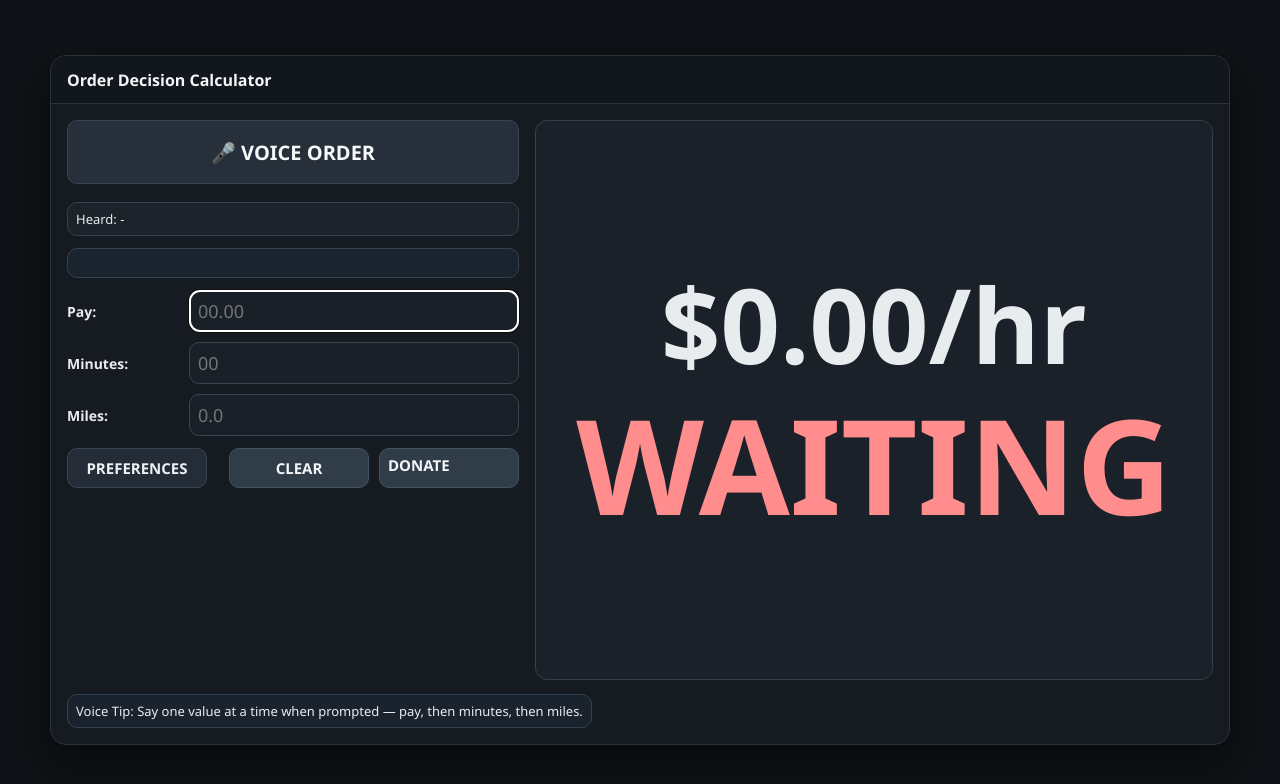
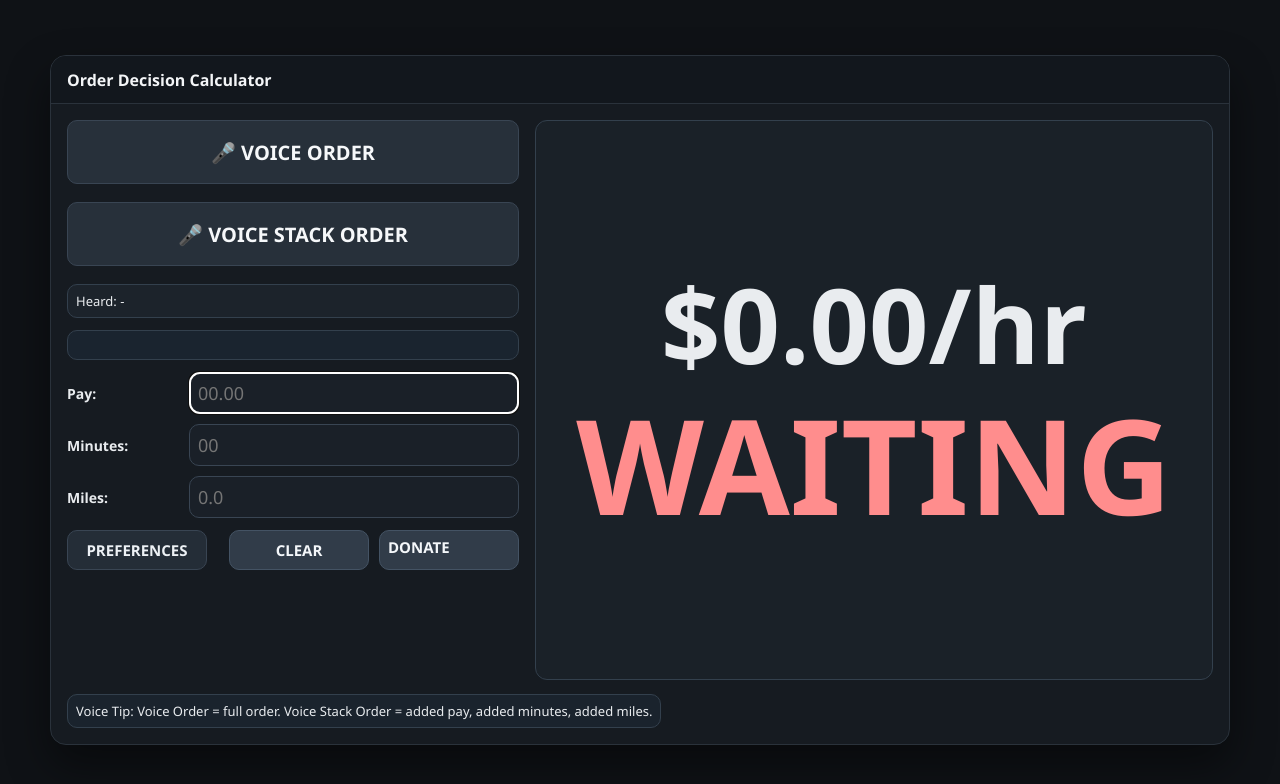
Before and after one commit to obscuratempura/UberCalc, a React (Vite) app in the folder frontend/: page / in a window 1280 px wide. Shown: the top 784 px of the page. Built offline with nearby package versions, Linux system fonts and the light colour scheme; no server answers.

Commit message:
Add stack voice mode with hard take/decline logic

```diff
--- a/frontend/src/App.jsx
+++ b/frontend/src/App.jsx
@@ -612,9 +612,14 @@ function calculateLocalResult(payload) {
 
   const hourlyRate = effectiveMinutes > 0 ? (effectivePay / effectiveMinutes) * 60 : 0;
   const dollarsPerMile = payload.miles > 0 ? effectivePay / payload.miles : 0;
+  const isStackOrder = payload.order_mode === "stack";
 
   let decision = "DECLINE";
-  if (payload.pay >= payload.guaranteed_take_pay && hourlyRate >= payload.target_hourly) {
+  if (isStackOrder) {
+    if (hourlyRate >= payload.target_hourly) {
+      decision = "TAKE";
+    }
+  } else if (payload.pay >= payload.guaranteed_take_pay && hourlyRate >= payload.target_hourly) {
     decision = "TAKE";
   } else if (hourlyRate >= payload.target_hourly && dollarsPerMile >= payload.min_per_mile) {
     decision = "TAKE";
@@ -634,6 +639,7 @@ export default function App() {
   const [pay, setPay] = useState("");
   const [minutesDigits, setMinutesDigits] = useState("");
   const [miles, setMiles] = useState("");
+  const [orderMode, setOrderMode] = useState("regular");
   const [targetHourly, setTargetHourly] = useState("24");
   const [minPerMile, setMinPerMile] = useState("1.50");
   const [guaranteedTakePay, setGuaranteedTakePay] = useState("10");
@@ -697,6 +703,7 @@ export default function App() {
         pay: parsedPay,
         minutes: parsedMinutes,
         miles: parsedMiles,
+        order_mode: orderMode,
         target_hourly: toNumberOrZero(targetHourly),
         min_per_mile: toNumberOrZero(minPerMile),
         guaranteed_take_pay: toNumberOrZero(guaranteedTakePay),
@@ -712,6 +719,10 @@ export default function App() {
       setResult(localResult);
       if (voiceStatusRef.current === "calculating") {
         setVoiceStatus("idle");
+      }
+
+      if (orderMode === "stack") {
+        return;
       }
 
       try {
@@ -747,6 +758,7 @@ export default function App() {
     targetHourly,
     minPerMile,
     guaranteedTakePay,
+    orderMode,
     activeBufferMultiplier,
     advancedMode,
     milesPerGallon,
@@ -861,7 +873,7 @@ export default function App() {
     }, VOICE_SILENCE_TIMEOUT_MS);
   }
 
-  function handleVoiceInput() {
+  function handleVoiceInput(mode = "regular") {
     const SpeechRecognition = window.SpeechRecognition || window.webkitSpeechRecognition;
     if (!SpeechRecognition || isListening) {
       if (!SpeechRecognition) {
@@ -881,9 +893,10 @@ export default function App() {
     setMinutesDigits("");
     setMiles("");
     setResult(null);
+    setOrderMode(mode);
     setIsListening(true);
     setVoiceStatus("listening");
-    setHeardText("Listening for pay amount...");
+    setHeardText(mode === "stack" ? "Listening for added pay amount..." : "Listening for pay amount...");
     voiceTranscriptRef.current = "";
     voiceStepRef.current = "pay";
     voiceCapturedRef.current = { pay: 0, minutes: 0, miles: 0 };
@@ -917,7 +930,9 @@ export default function App() {
           setPay(sanitizeDecimalInput(String(payValue), PAY_LIMIT));
           voiceStepRef.current = "minutes";
           minutesInputRef.current?.focus();
-          setHeardText(`Pay captured: $${payValue}. Now say minutes.`);
+          setHeardText(
+            mode === "stack" ? `Added pay captured: $${payValue}. Now say added minutes.` : `Pay captured: $${payValue}. Now say minutes.`
+          );
           continue;
         }
 
@@ -927,14 +942,22 @@ export default function App() {
           setMinutesDigits(sanitizeIntegerInput(String(minutesValue), MINUTES_LIMIT));
           voiceStepRef.current = "miles";
           milesInputRef.current?.focus();
-          setHeardText(`Minutes captured: ${minutesValue}. Now say miles.`);
+          setHeardText(
+            mode === "stack"
+              ? `Added minutes captured: ${minutesValue}. Now say added ${distanceUnit === "km" ? "kilometers" : "miles"}.`
+              : `Minutes captured: ${minutesValue}. Now say ${distanceUnit === "km" ? "kilometers" : "miles"}.`
+          );
           continue;
         }
 
         const milesValue = parsedValue;
         voiceCapturedRef.current.miles = milesValue;
         setMiles(sanitizeDecimalInput(String(milesValue), MILES_LIMIT));
-        setHeardText(`Miles captured: ${milesValue}. Calculating...`);
+        setHeardText(
+          mode === "stack"
+            ? `Added ${distanceUnit === "km" ? "kilometers" : "miles"} captured: ${milesValue}. Calculating stack...`
+            : `${distanceUnit === "km" ? "Kilometers" : "Miles"} captured: ${milesValue}. Calculating...`
+        );
         voiceCompletedRef.current = true;
         clearVoiceTimer();
         setIsListening(false);
@@ -1019,6 +1042,16 @@ export default function App() {
   }
 
   function decisionLabel(decision) {
+    if (orderMode === "stack") {
+      if (decision === "TAKE") {
+        return "STACK: TAKE";
+      }
+      if (decision === "DECLINE") {
+        return "STACK: DECLINE";
+      }
+      return "STACK: WAITING";
+    }
+
     if (decision === "TAKE") {
       return "TAKE IT";
     }
@@ -1054,8 +1087,11 @@ export default function App() {
         <div className="window-body">
           <div className="layout-split">
             <section className="left-panel">
-              <button type="button" className="voice-button" onClick={handleVoiceInput} disabled={isListening}>
+              <button type="button" className="voice-button" onClick={() => handleVoiceInput("regular")} disabled={isListening}>
                 {isListening ? "🎤 LISTENING..." : "🎤 VOICE ORDER"}
+              </button>
+              <button type="button" className="voice-button" onClick={() => handleVoiceInput("stack")} disabled={isListening}>
+                {isListening ? "🎤 LISTENING..." : "🎤 VOICE STACK ORDER"}
               </button>
               <div className="voice-heard">Heard: {heardText || "-"}</div>
               <div className="voice-status">
@@ -1131,7 +1167,7 @@ export default function App() {
           </div>
 
           <div className="voice-tip-bottom">
-            Voice Tip: Say one value at a time when prompted — pay, then minutes, then miles.
+            Voice Tip: Voice Order = full order. Voice Stack Order = added pay, added minutes, added {distanceUnit === "km" ? "kilometers" : "miles"}.
           </div>
 
           <div className="donate-row donate-mobile">
```
